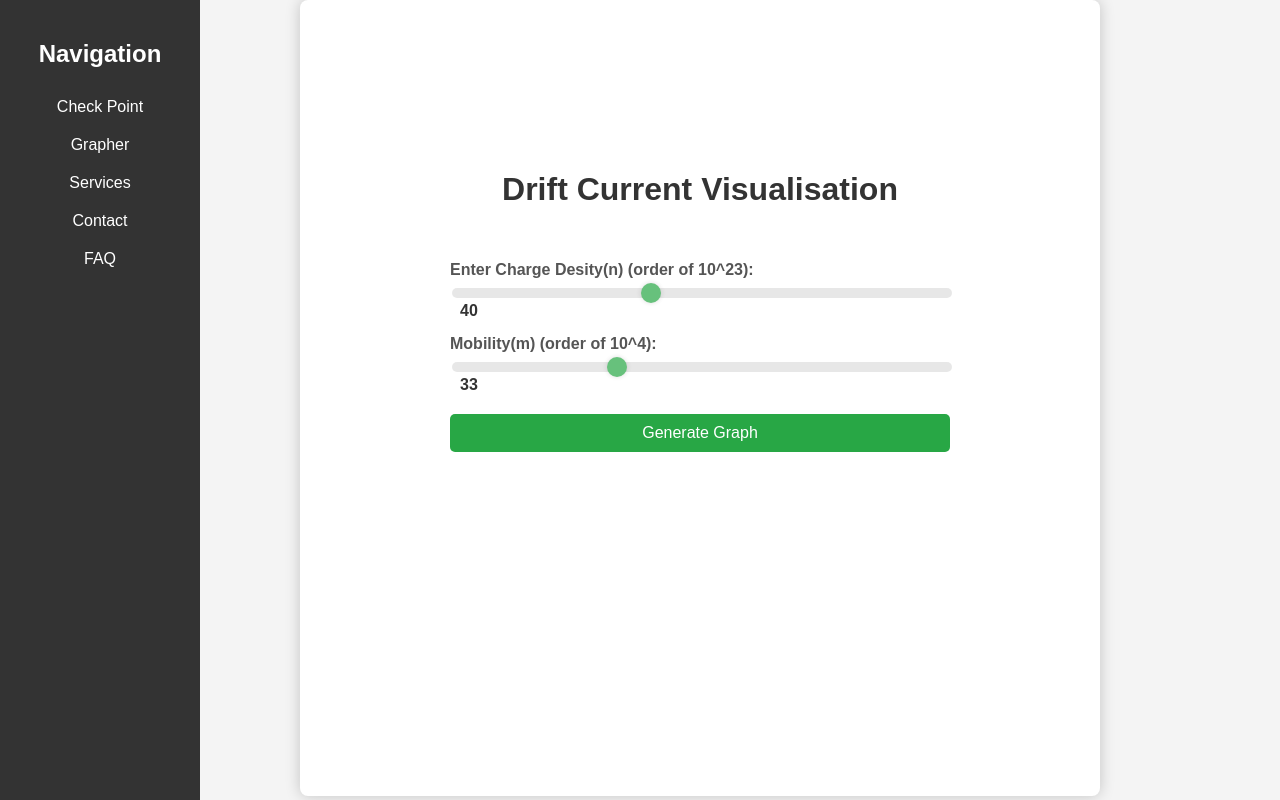
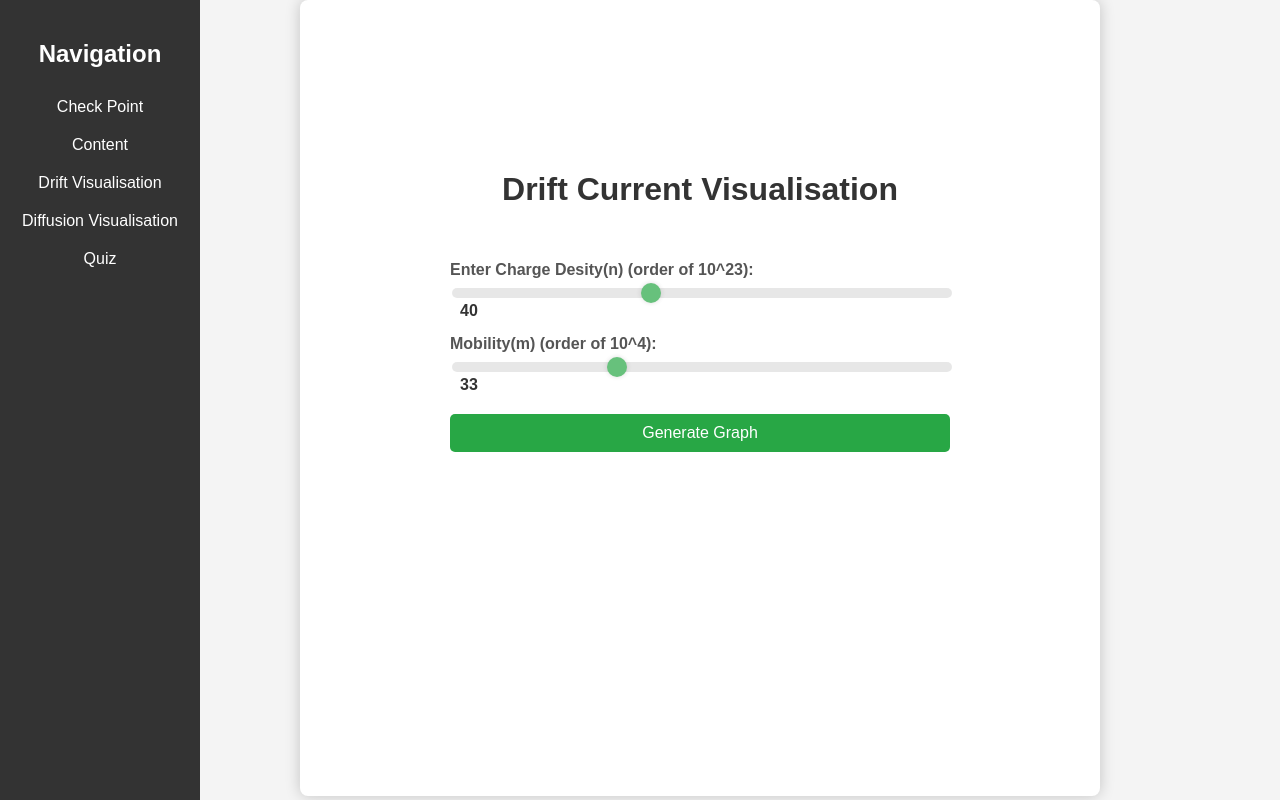
Before and after one commit to deekshita04/deekshita04.github.io, a plain HTML site: page grapher.html in a window 1280 px wide. Drawn offline with nearby package versions, Linux system fonts and the light colour scheme.

Commit message:
Update grapher.html

```diff
--- a/grapher.html
+++ b/grapher.html
@@ -13,10 +13,10 @@
         <h2>Navigation</h2>
         <ul>
             <li><a href="index.html">Check Point</a></li>
-            <li><a href="grapher.html">Grapher</a></li>
-            <li><a href="services.html">Services</a></li>
-            <li><a href="contact.html">Contact</a></li>
-            <li><a href="faq.html">FAQ</a></li>
+            <li><a href="contact.html">Content</a></li>
+            <li><a href="grapher.html">Drift Visualisation</a></li>
+            <li><a href="services.html">Diffusion Visualisation</a></li>
+            <li><a href="faq.html">Quiz</a></li>
         </ul>
     </div>
     <div class="container">
```
